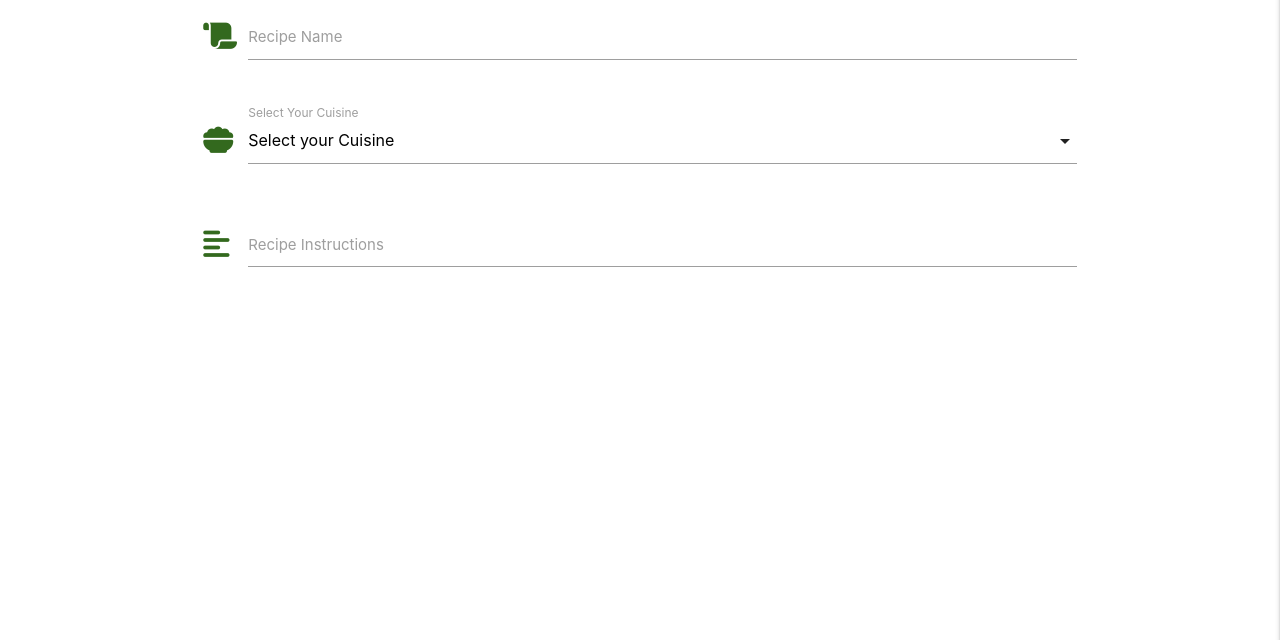
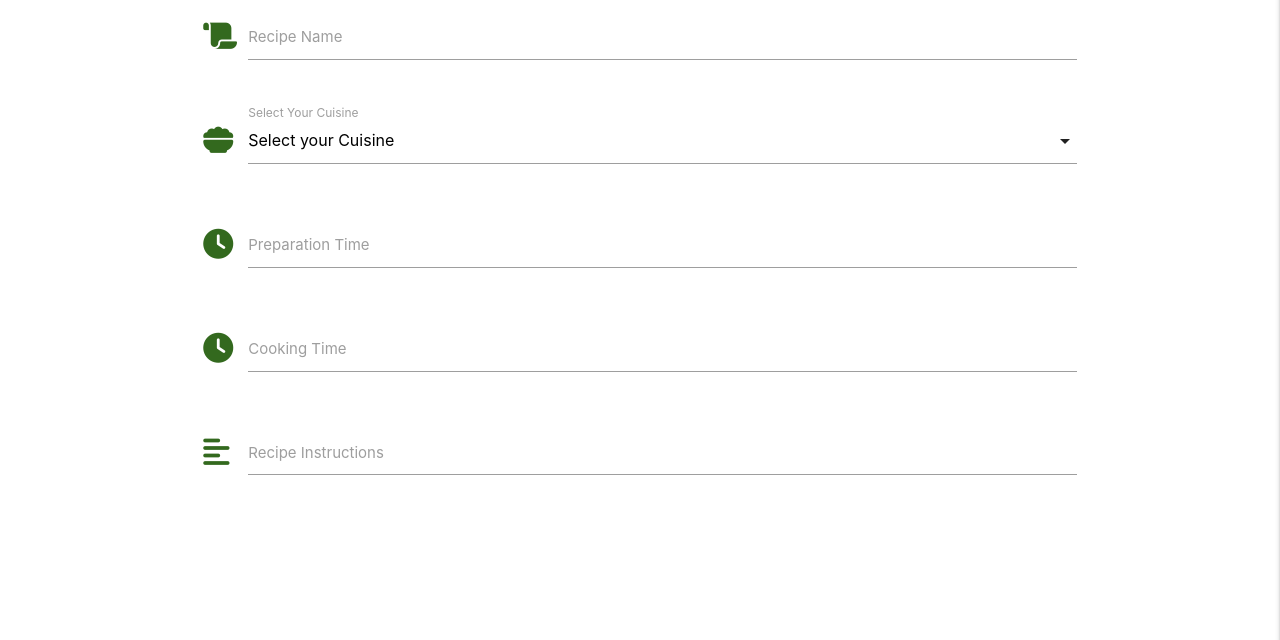
Before and after one commit to imransal/My-Recipes, a Flask app: page /add_recipe in a window 1280 px wide. Shown: the part 160-800 px from the top of the page. Run offline with Flask 3, Linux system fonts and the light colour scheme; some libraries are stand-ins or nearby versions.

Commit message:
adding in fields to add_recipe.html page

```diff
--- a/templates/add_recipe.html
+++ b/templates/add_recipe.html
@@ -29,6 +29,22 @@
         </div>
         <div class="row">
             <div class="input-field col s12">
+                <i class="fa-solid fa-clock prefix light-green-text text-darken-4"></i>
+                <input id="prep_time" name="prep_time" minlength="5" maxlength="50" type="text" class="validate"
+                    required>
+                <label for="prep_time">Preparation Time</label>
+            </div>
+        </div>
+        <div class="row">
+            <div class="input-field col s12">
+                <i class="fa-solid fa-clock prefix light-green-text text-darken-4"></i>
+                <input id="cook_time" name="cook_time" minlength="5" maxlength="50" type="text" class="validate"
+                    required>
+                <label for="cook_time">Cooking Time</label>
+            </div>
+        </div>
+        <div class="row">
+            <div class="input-field col s12">
                 <i class="fas fa-align-left prefix light-green-text text-darken-4"></i>
                 <textarea name="recipe_description" id="recipe_description" minlength="5" maxlength="500"
                     class="materialize-textarea validate" required></textarea>
```
